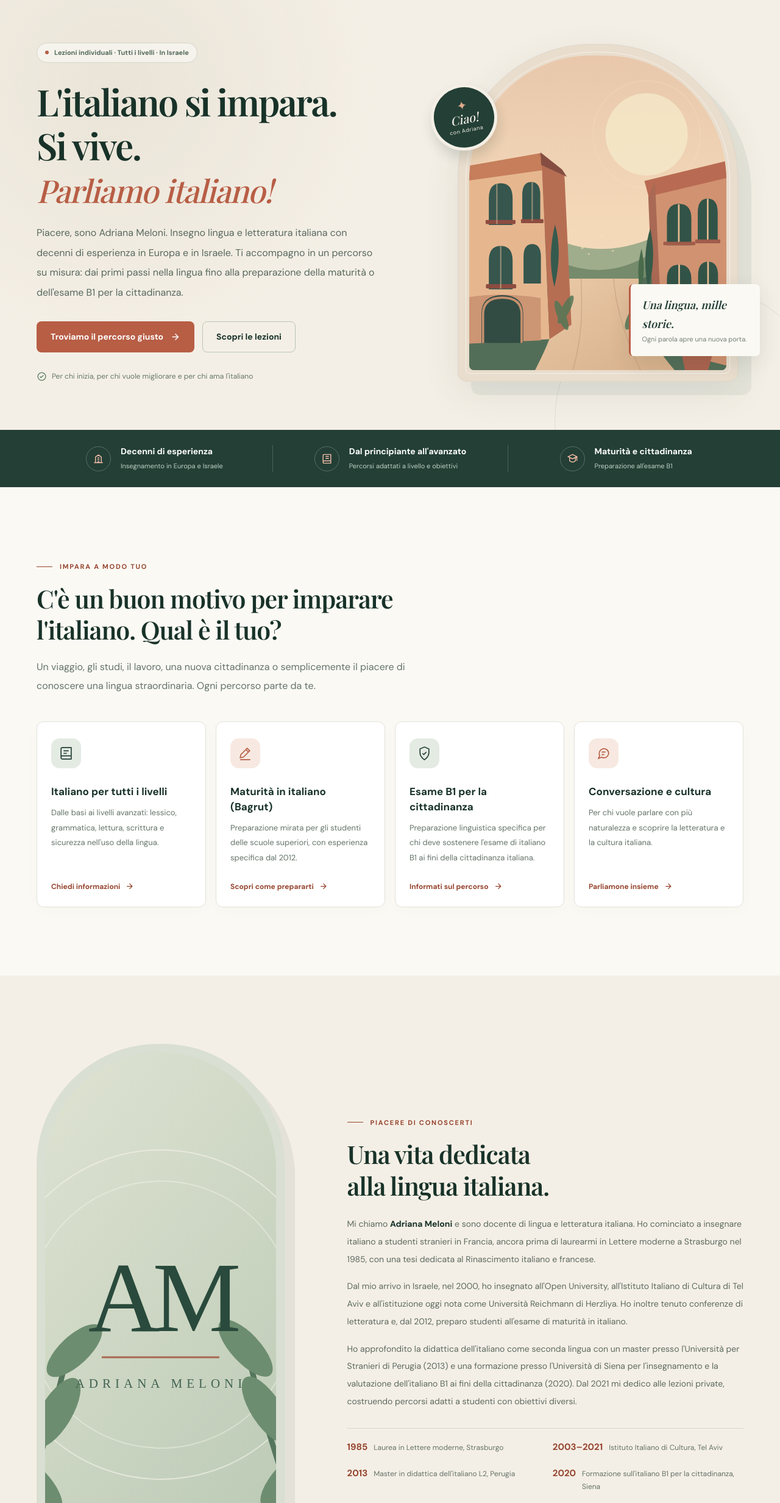
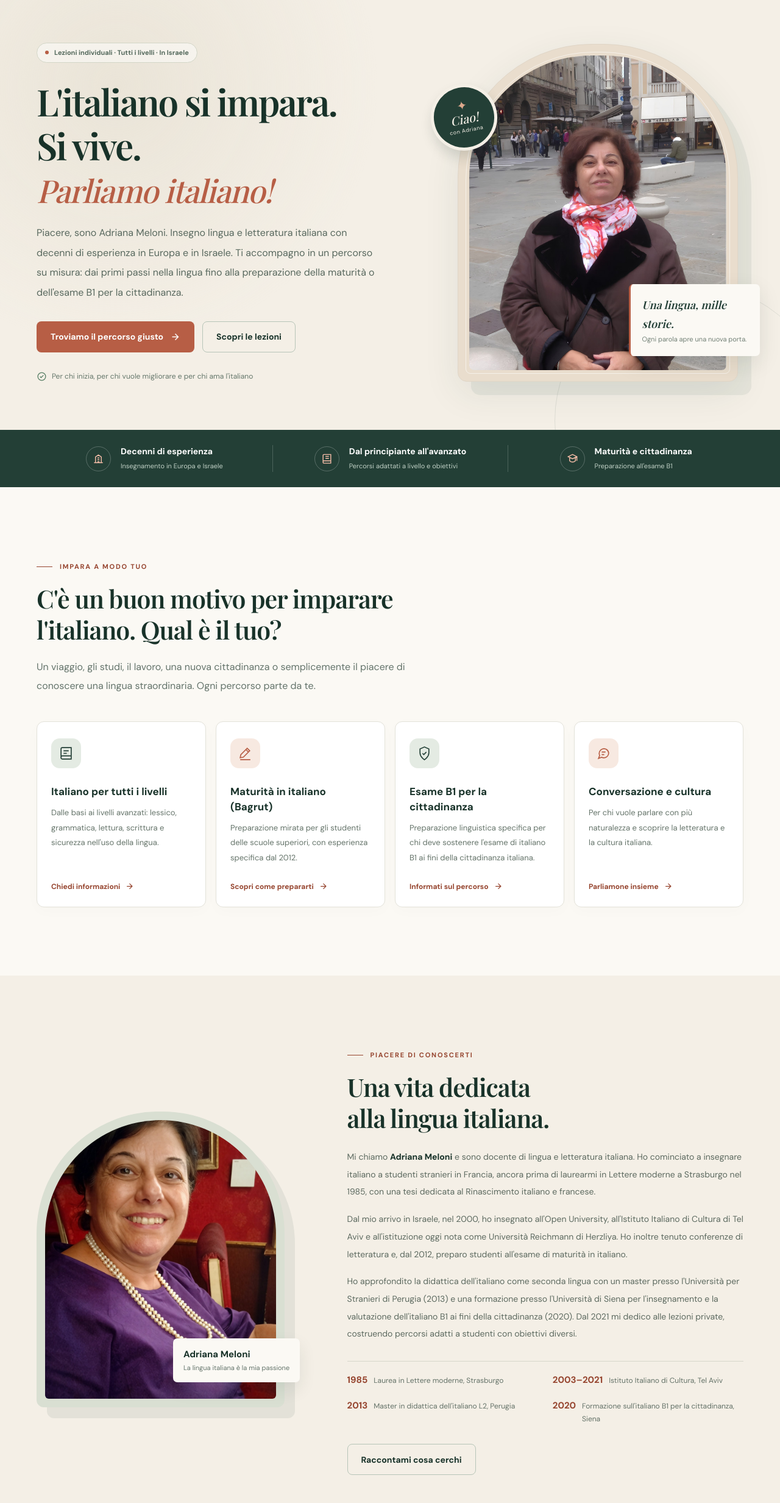
Before and after one commit to adrianameloni/adriana-italiano, a plain HTML site: page it/index.html in a window 1280 px wide. Shown: the part 95-2560 px from the top of the page at 61% size. Drawn offline with nearby package versions, Linux system fonts and the light colour scheme; a web font is replaced by a local one.

Commit message:
Additional changes

```diff
--- a/css/styles.css
+++ b/css/styles.css
@@ -96,7 +96,7 @@ html[lang='it'] .hero h1 em { font-size: .86em; }
 .hero-visual { min-width: 0; position: relative; max-width: 460px; width: 100%; margin-inline: auto; }
 .art-card { position: relative; aspect-ratio: 0.83; padding: 18px; background: #e9ddcd; border: 1px solid #e0d6c7; border-radius: 220px 220px 15px 15px; box-shadow: 22px 22px 0 rgb(51 89 70 / 7%), var(--shadow); }
 .art-card::after { content: ''; position: absolute; inset: 12px; border: 1px solid rgb(255 255 255 / 56%); border-radius: 210px 210px 8px 8px; pointer-events: none; }
-.art-card img { width: 100%; height: 100%; object-fit: cover; border-radius: 200px 200px 8px 8px; }
+.art-card img { width: 100%; height: 100%; object-fit: cover; object-position: center 30%; border-radius: 200px 200px 8px 8px; }
 .art-stamp { position: absolute; z-index: 2; inset-inline-start: -44px; inset-block-start: 12%; width: 109px; height: 109px; display: flex; flex-direction: column; align-items: center; justify-content: center; background: var(--green); border: 5px solid var(--cream); border-radius: 50%; color: var(--cream); text-align: center; box-shadow: 0 12px 20px rgb(25 47 37 / 15%); transform: rotate(-11deg); }
 .art-stamp .small-star { font-size: 20px; line-height: 1; color: #dca88c; }
 .art-stamp .stamp-word { font-family: var(--serif-font); font-size: 20px; line-height: 1.2; font-style: italic; }
@@ -134,7 +134,7 @@ html[lang='it'] .hero h1 em { font-size: .86em; }
 .about-grid { display: grid; grid-template-columns: minmax(0, .77fr) minmax(0, 1.23fr); gap: clamp(44px, 8vw, 115px); align-items: center; }
 .about-media { position: relative; max-width: 440px; width: 100%; margin-inline: auto; }
 .portrait-frame { position: relative; padding: 14px; background: #d9dfd2; border-radius: 200px 200px 12px 12px; box-shadow: 17px 18px 0 rgb(35 63 54 / 8%); }
-.portrait-frame > img { width: 100%; aspect-ratio: .83; object-fit: cover; border-radius: 190px 190px 6px 6px; background: #d4ded2; }
+.portrait-frame > img { width: 100%; height: auto; aspect-ratio: .83; object-fit: cover; object-position: center 26%; border-radius: 190px 190px 6px 6px; background: #d4ded2; }
 .portrait-label { position: absolute; inset-inline-end: -25px; inset-block-end: 41px; background: var(--paper); padding: 14px 17px; border-radius: 7px; box-shadow: 0 12px 28px rgb(25 47 37 / 9%); }
 .portrait-label strong { display: block; font-size: 15px; color: var(--green-dark); }
 .portrait-label span { display: block; font-size: 11px; color: var(--muted); }
--- a/it/index.html
+++ b/it/index.html
@@ -57,8 +57,8 @@
           </div>
           <p class="hero-note"><svg viewBox="0 0 24 24" fill="none" stroke="currentColor" stroke-width="1.9" aria-hidden="true"><circle cx="12" cy="12" r="9"/><path d="m8 12 2.5 2.5L16 9"/></svg>Per chi inizia, per chi vuole migliorare e per chi ama l'italiano</p>
         </div>
-        <div class="hero-visual" aria-label="Illustrazione di un borgo italiano al sole">
-          <div class="art-card"><img src="../assets/italian-landscape.svg" alt="Illustrazione di una strada italiana con case e colline al sole" width="800" height="1000"></div>
+        <div class="hero-visual" aria-label="Foto di Adriana in una piazza cittadina">
+          <div class="art-card"><img src="../assets/adriana-in-italy.jpg" alt="Adriana in una piazza, davanti a palazzi storici" width="744" height="1525"></div>
           <div class="art-stamp" aria-hidden="true"><span class="small-star">✦</span><span class="stamp-word">Ciao!</span><span class="stamp-small">con Adriana</span></div>
           <div class="art-caption"><span class="caption-title">Una lingua, mille storie.</span><span class="caption-small">Ogni parola apre una nuova porta.</span></div>
         </div>
@@ -112,7 +112,7 @@
     <section class="section about" id="about" aria-labelledby="about-heading">
       <div class="container about-grid">
         <div class="about-media">
-          <div class="portrait-frame"><img src="../assets/adriana-placeholder.svg" alt="Grafica decorativa con le iniziali AM, da sostituire con una fotografia di Adriana" width="740" height="900" loading="lazy"></div>
+          <div class="portrait-frame"><img src="../assets/adriana-portrait.jpg" alt="Adriana Meloni sorridente con una maglia viola" width="912" height="1616" loading="lazy"></div>
           <div class="portrait-label"><strong>Adriana Meloni</strong><span>La lingua italiana è la mia passione</span></div>
         </div>
         <div class="about-copy">
```
Also changed, not shown: assets/adriana-in-italy.jpg (added), assets/adriana-portrait.jpg (added), 3 other files.
